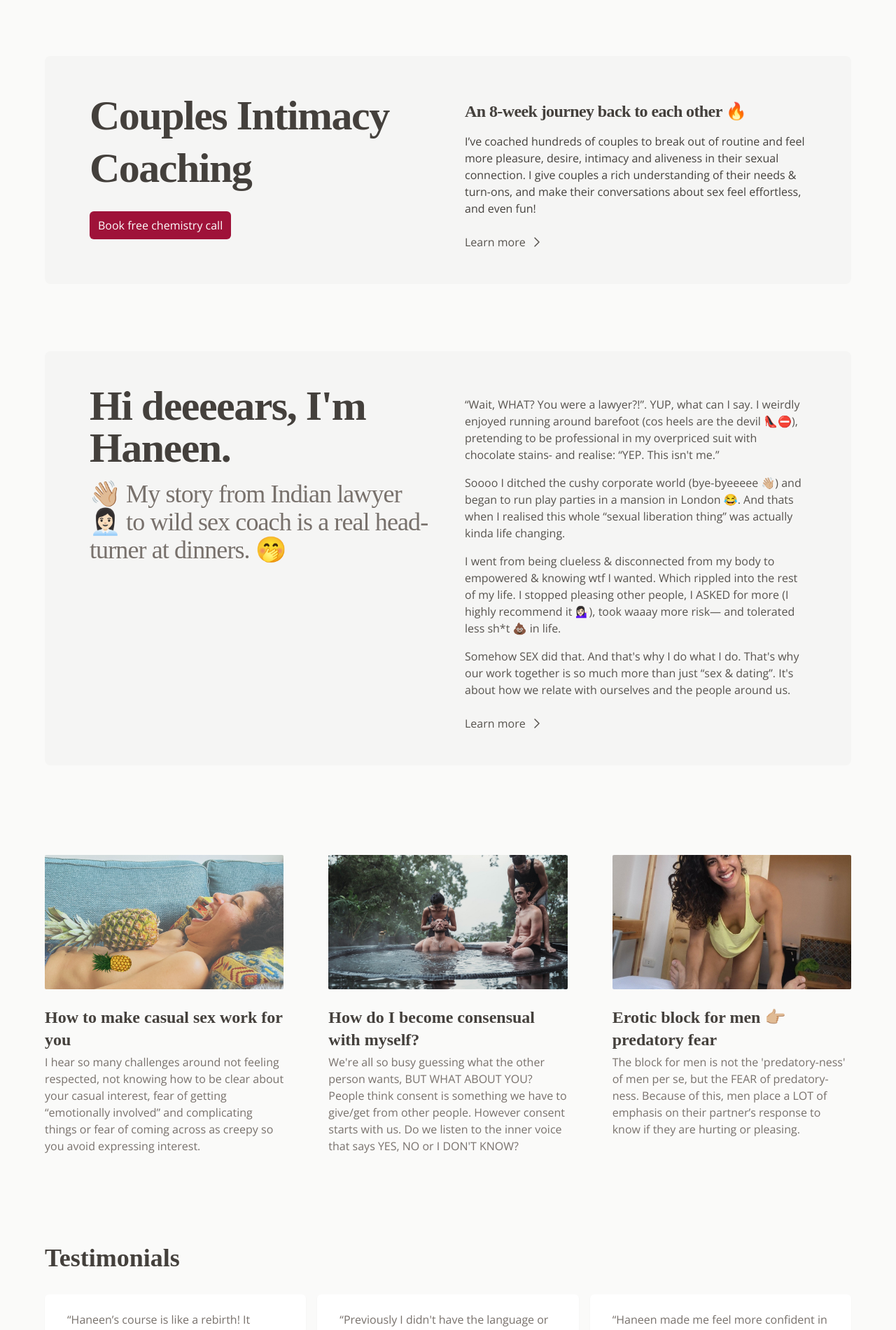
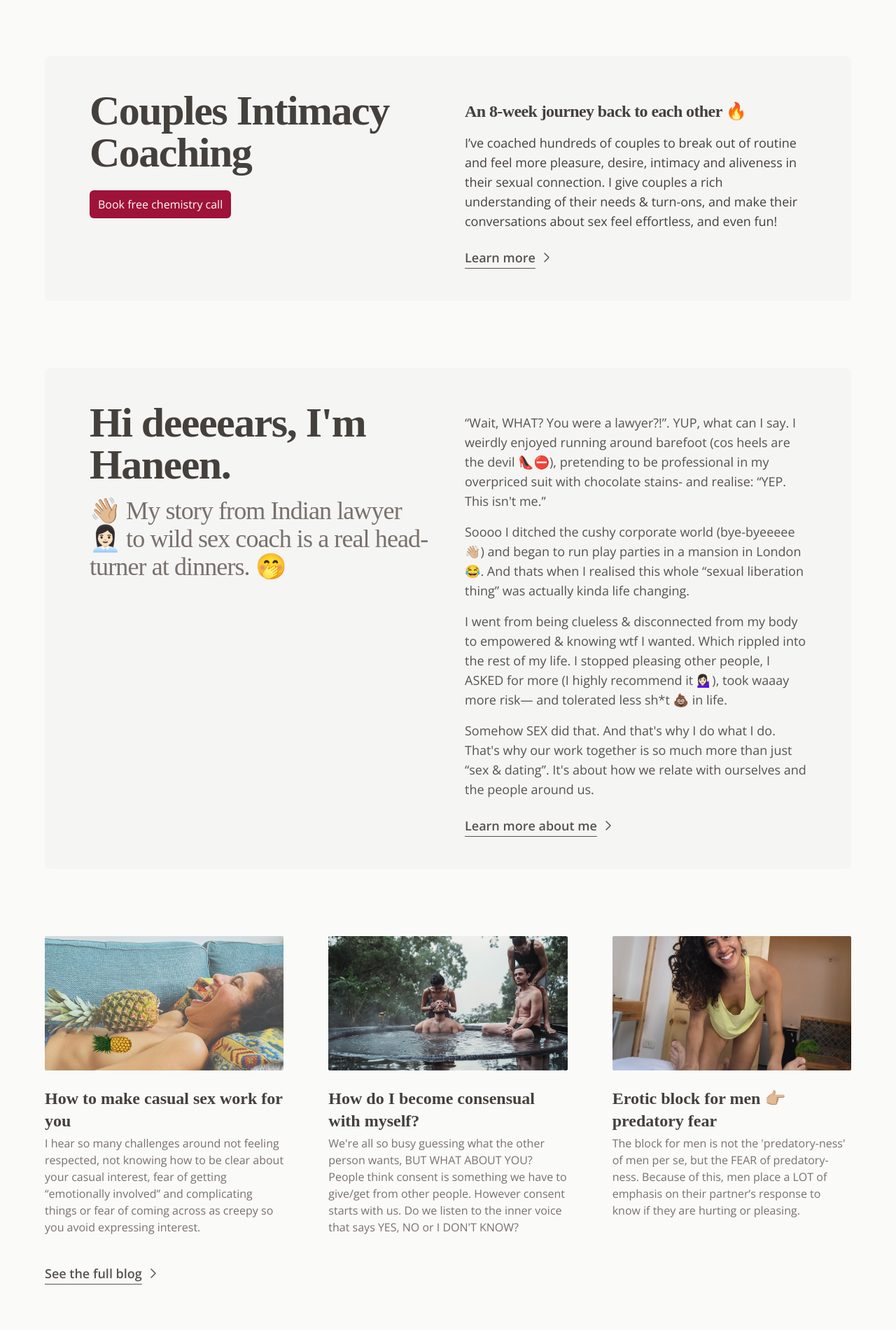
Before and after one commit to alizehkhan/sex-coach, a Next.js app: page / in a window 1280 px wide. Shown: the part 840-2741 px from the top of the page at 70% size. Built offline with nearby package versions, Linux system fonts and the light colour scheme; a web font is replaced by a local one.

Commit message:
feat: home font size

```diff
--- a/app/_components/About.tsx
+++ b/app/_components/About.tsx
@@ -13,7 +13,7 @@ const About = () => {
           head-turner at dinners. 🤭
         </p>
       </div>
-      <div className="flex-1 text-stone-600">
+      <div className="flex-1 text-lg text-stone-600">
         <p className="mt-4">
           “Wait, WHAT? You were a lawyer?!”. YUP, what can I say. I weirdly
           enjoyed running around barefoot (cos heels are the devil 👠⛔),
@@ -39,9 +39,9 @@ const About = () => {
         </p>
         <Link
           href="/about"
-          className="text-stone-600 mt-6 items-center flex gap-1 hover:underline hover:underline-offset-4"
+          className="text-stone-600 w-fit mt-6 items-center flex gap-1 hover:gap-4 transition-all underline underline-offset-8 font-semibold"
         >
-          Learn more
+          Learn more about me
           <IconChevronRight stroke={1.5} />
         </Link>
       </div>
--- a/app/_components/Blog.tsx
+++ b/app/_components/Blog.tsx
@@ -1,3 +1,4 @@
+import { IconChevronRight } from '@tabler/icons-react'
 import Image from 'next/image'
 import Link from 'next/link'
 
@@ -7,13 +8,11 @@ const Blog = () => {
   const posts = getPostMetadata()
 
   return (
-    <ul className="flex md:flex-row flex-col justify-between md:gap-16 gap-6 w-full mt-24">
+    <>
+      <ul className="flex md:flex-row flex-col justify-between mt-24 md:gap-16 gap-6 w-full">
         {posts.slice(0, 3).map((post, i) => (
           <li key={i} className="list-none flex-1">
-          <Link
-            href={`/blog/${post.slug}`}
-            className="py-8 flex flex-col gap-6"
-          >
+            <Link href={`/blog/${post.slug}`} className="flex flex-col gap-6">
               <Image
                 src={`/blog/${post.slug}.png`}
                 className="w-full h-48 object-cover shrink-0 rounded-sm"
@@ -31,6 +30,14 @@ const Blog = () => {
           </li>
         ))}
       </ul>
+      <Link
+        href="/blog"
+        className="text-stone-600 mt-8 w-fit py-2 hover:gap-4 transition-all font-semibold items-center text-lg flex gap-1 underline underline-offset-8"
+      >
+        See the full blog
+        <IconChevronRight stroke={1.5} />
+      </Link>
+    </>
   )
 }
 
--- a/app/_components/CouplesCoaching.tsx
+++ b/app/_components/CouplesCoaching.tsx
@@ -5,7 +5,7 @@ const CouplesCoaching = () => {
   return (
     <div className="py-12 px-16 bg-stone-100 rounded-lg mt-24 gap-12 flex md:flex-row flex-col">
       <div className="flex-1">
-        <h2 className="text-6xl text-stone-700 leading-tight font-serif tracking-tight font-semibold">
+        <h2 className="md:text-6xl text-4xl text-stone-700 leading-tight font-serif tracking-tight font-semibold">
           Couples Intimacy Coaching
         </h2>
         <Link
@@ -16,7 +16,7 @@ const CouplesCoaching = () => {
           Book free chemistry call
         </Link>
       </div>
-      <div className="flex-1">
+      <div className="flex-1 text-lg">
         <p className="text-2xl font-semibold text-stone-700 leading-tight font-serif tracking-tight mt-4">
           An 8-week journey back to each other 🔥
         </p>
@@ -28,7 +28,7 @@ const CouplesCoaching = () => {
         </p>
         <Link
           href="/coaching"
-          className="text-stone-600 mt-6 items-center flex gap-1 hover:underline hover:underline-offset-4"
+          className="text-stone-600 mt-6 hover:gap-4 font-semibold transition-all items-center flex gap-1 underline underline-offset-8"
         >
           Learn more
           <IconChevronRight stroke={1.5} />
```
Lines whose indentation alone changed are shown as unchanged.
